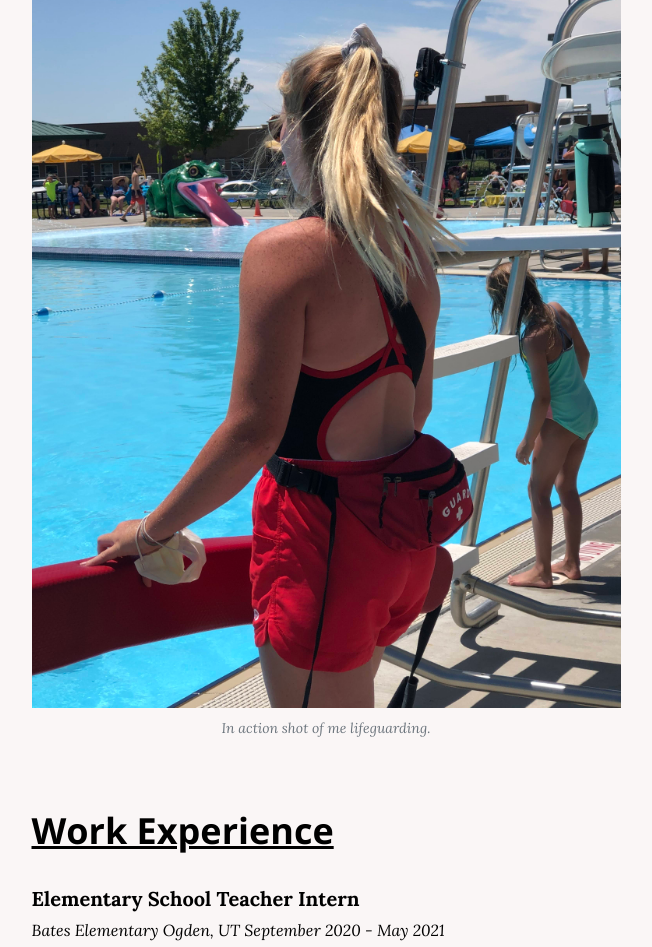
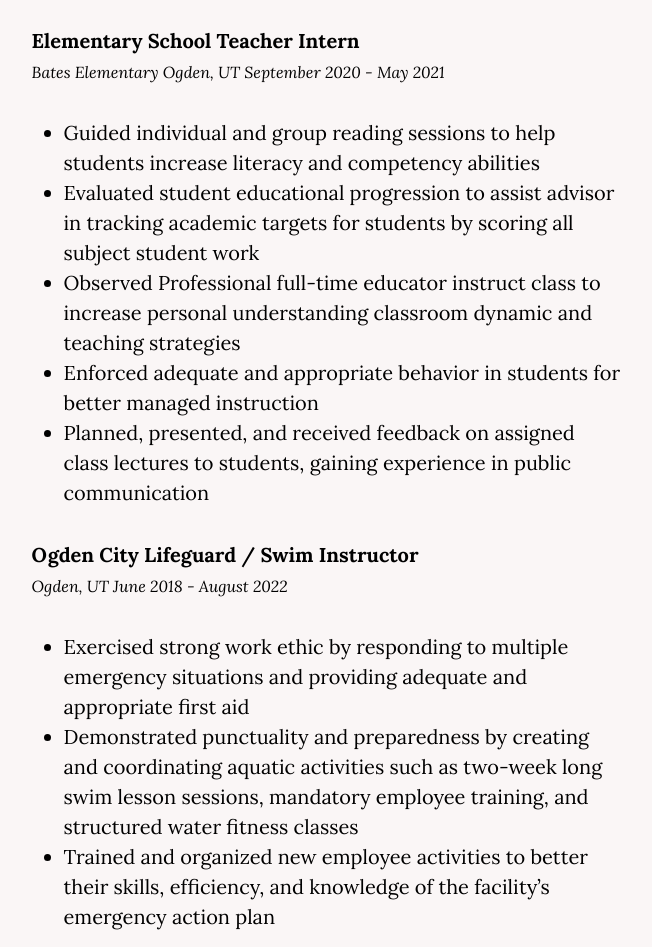
Before and after one commit to coolwhipki/kirajcoleman, a plain HTML site: page post.html in a window 1280 px wide. Shown: the part 1669-2616 px from the top of the page, without its empty margins (314-966 px from the left). Drawn offline with nearby package versions, Linux system fonts and the light colour scheme.

Commit message:
Add files via upload

```diff
--- a/post.html
+++ b/post.html
@@ -124,9 +124,9 @@
 
                     </ul>
                     </p>
-                    <a href="#!"><img class="img-fluid respic" src="assets/img/NorePicture.jpeg"
+                    <!-- <a href="#!"><img class="img-fluid respic" src="assets/img/NorePicture.jpeg"
                             alt="On the job picture" /></a>
-                    <span class="caption text-muted">In action shot of me lifeguarding.</span>
+                    <span class="caption text-muted">In action shot of me lifeguarding.</span> -->
                     <h2 class="section-heading text-decoration-underline" id="work">Work Experience</h2>
                     <p><span class="bold">Elementary School Teacher Intern</span> <br>
                         <span class="subheadingres"><i>Bates Elementary Ogden, UT September 2020 - May 2021</i></span>
```
